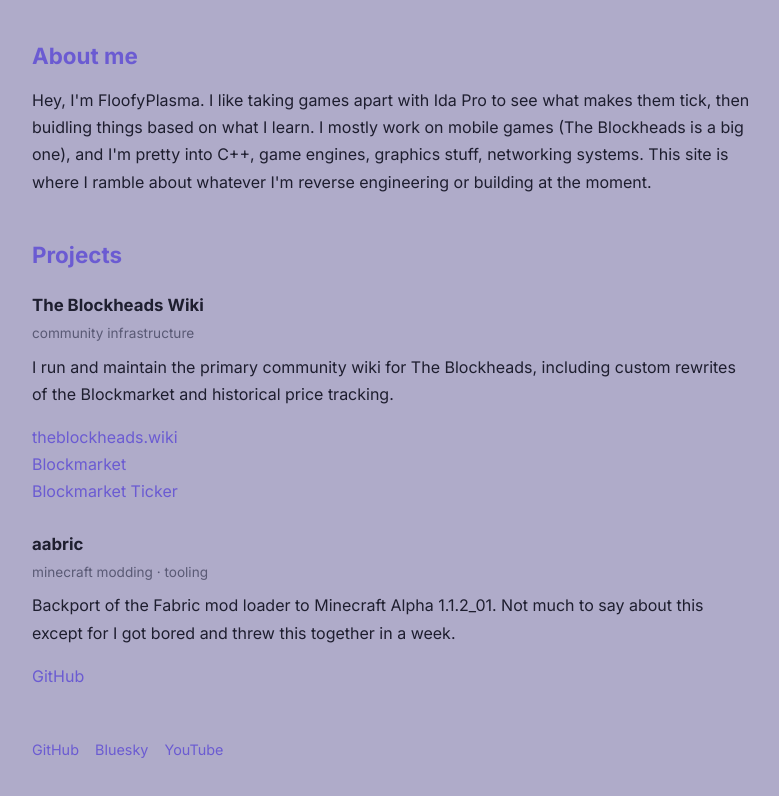
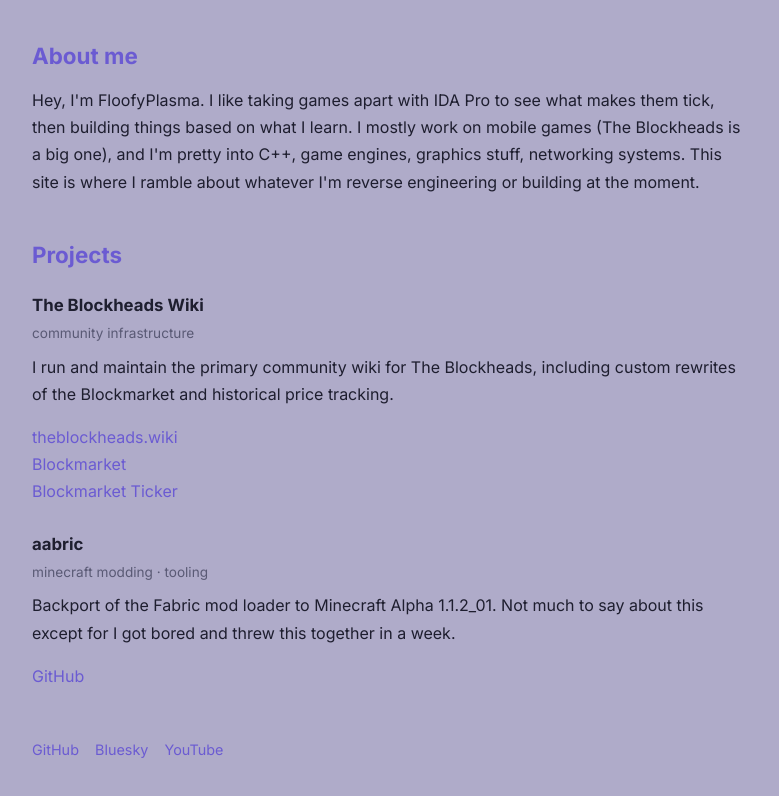
Before and after one commit to FloofyPlasma/floofyplasma.com, a plain HTML site: page index.html in a window 1280 px wide. Shown: the part 146-942 px from the top of the page, without its empty margins (248-1027 px from the left). Drawn offline with Linux system fonts and the light colour scheme.

Commit message:
fix typo

```diff
--- a/index.html
+++ b/index.html
@@ -54,7 +54,7 @@
 
 <h2>About me</h2>
 <p>
-	Hey, I'm FloofyPlasma. I like taking games apart with Ida Pro to see what makes them tick, then buidling things based on what I learn. I mostly work on mobile games (The Blockheads is a big one), and I'm pretty into C++, game engines, graphics stuff, networking systems. This site is where I ramble about whatever I'm reverse engineering or building at the moment.
+	Hey, I'm FloofyPlasma. I like taking games apart with IDA Pro to see what makes them tick, then building things based on what I learn. I mostly work on mobile games (The Blockheads is a big one), and I'm pretty into C++, game engines, graphics stuff, networking systems. This site is where I ramble about whatever I'm reverse engineering or building at the moment.
 </p>
 
 <h2>Projects</h2>
```
